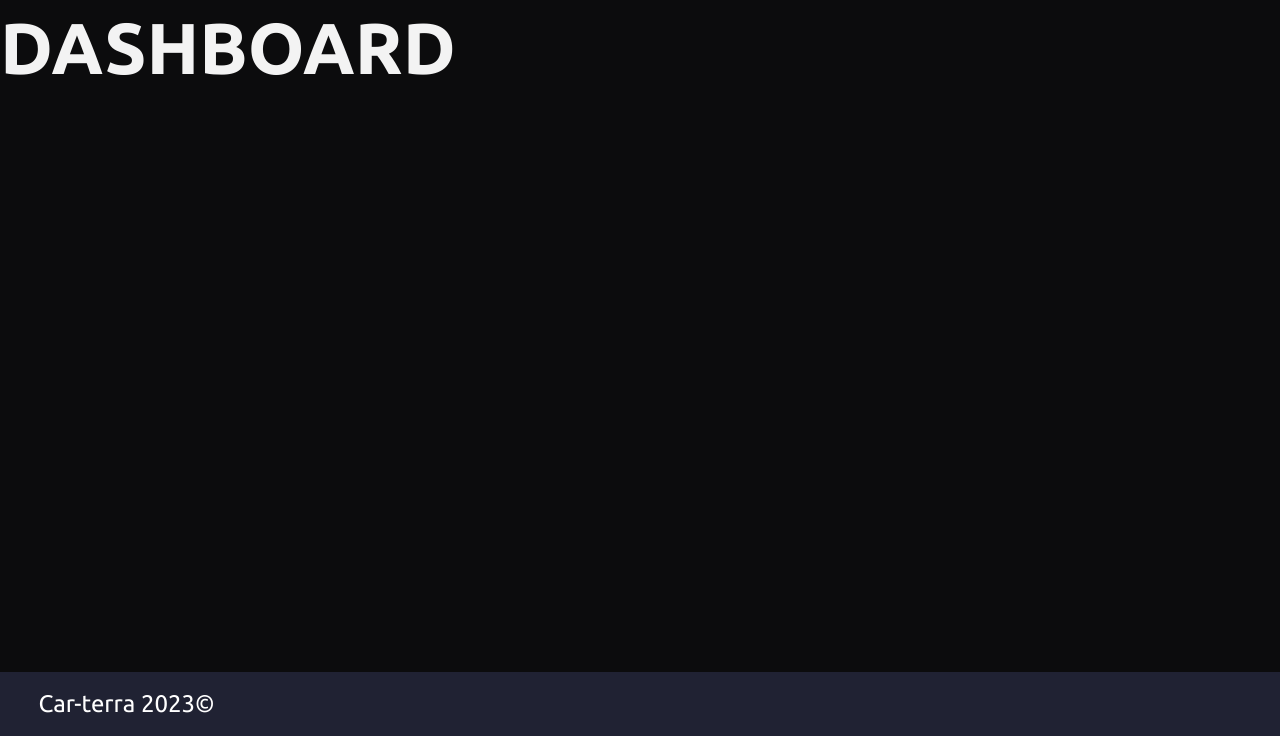
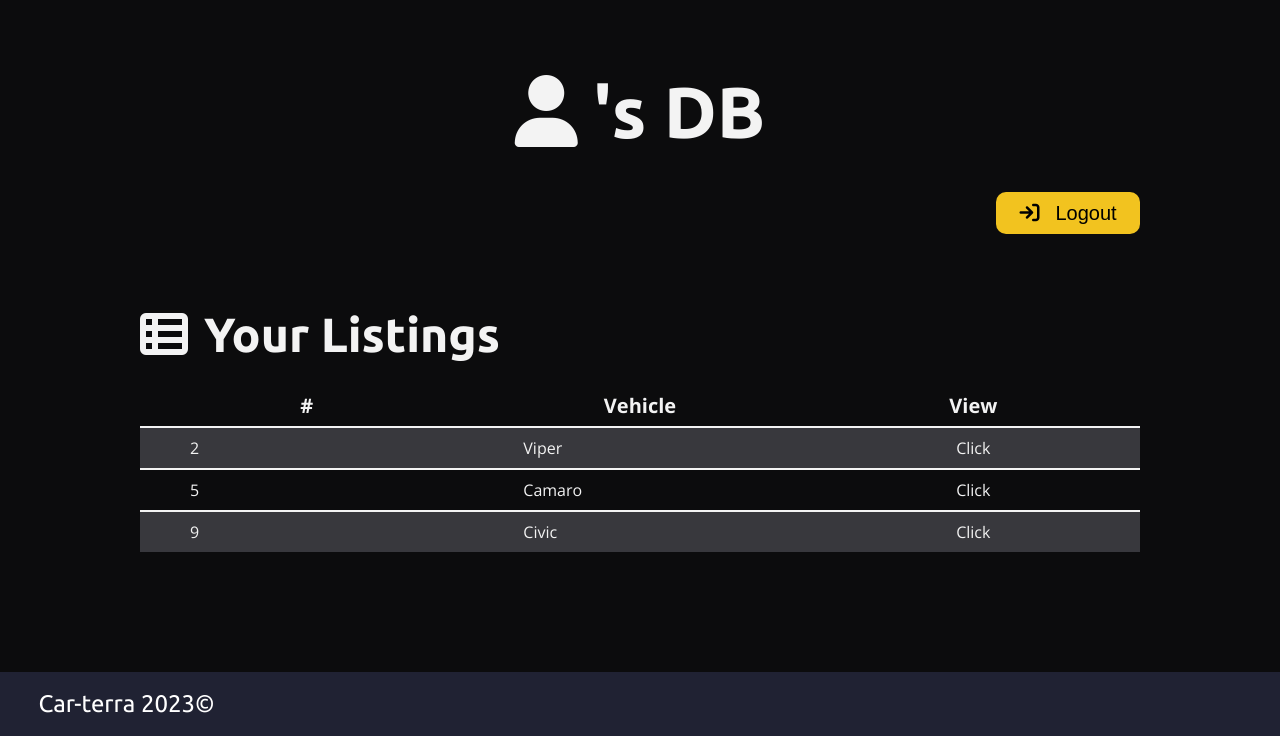
Before and after one commit to jag6/Car-terra, a Django app: page /accounts/dashboard in a window 1280 px wide. Shown: the part 64-800 px from the top of the page. Run offline with Django 4.2, Linux system fonts and the light colour scheme.

Commit message:
login, logout, dboard

```diff
--- a/accounts/forms.py
+++ b/accounts/forms.py
@@ -60,3 +60,8 @@
             self.add_error('password', 'Password must be at least 8 characters long')
 
         return self.cleaned_data
+
+
+class LoginForm(forms.Form):
+    username = forms.CharField()
+    password = forms.CharField()
--- a/accounts/views.py
+++ b/accounts/views.py
@@ -1,20 +1,20 @@
 from django.shortcuts import render, redirect
-from django.contrib import messages
+from django.contrib import messages, auth
 from django.contrib.auth.models import User
-from . forms import RegisterForm
+from . forms import RegisterForm, LoginForm
 
 def register(request):
     if request.method == 'POST':
-        #sanitize form and register user
         form = RegisterForm(request.POST)
         if form.is_valid():
-            #register user
+            #sanitize form and register user
             user = User.objects.create_user(first_name=form.cleaned_data['first_name'], last_name=form.cleaned_data['last_name'], username=form.cleaned_data['username'], email=form.cleaned_data['email'], password=form.cleaned_data['password'])
             user.save()
             #success message and redirect
             messages.success(request, 'Registration successful. Please log in')
             return redirect('login')
         else:
+            #output any errors
             form.errors
             return render(request, 'accounts/register.html', { 'form': form })
 
@@ -24,13 +24,30 @@
 
 def login(request):
     if request.method == 'POST':
-        #login user
-        return
+        form = LoginForm(request.POST)
+        if form.is_valid():
+            #sanitize form and validate user
+            user = auth.authenticate(username=form.cleaned_data['username'], password=form.cleaned_data['password'])
+            if user is None:
+                messages.error(request, 'Invalid credentials, please try again')
+                return render(request, 'accounts/login.html', { 'form': form })
+            else:
+                #success message and redirect
+                auth.login(request, user)
+                messages.success(request, 'You are now logged in')
+                return redirect('dashboard')
+        else:
+            messages.error(request, 'Invalid credentials, please try again')
+            return render(request, 'accounts/login.html', { 'form': form })
     else:
+        form = LoginForm(request.POST)
         return render(request, 'accounts/login.html')
 
 def logout(request):
-    return redirect(request, 'index')
+    if request.method == 'POST':
+        auth.logout(request)
+        messages.success(request, 'Logout Successful')
+        return redirect('login')
 
 def dashboard(request):
     return render(request, 'accounts/dashboard.html')
--- a/listings/views.py
+++ b/listings/views.py
@@ -1,6 +1,6 @@
 from django.shortcuts import render, get_object_or_404
 from . models import Listing
-from .options import price_options, state_options
+from . options import price_options, state_options
 
 #listings page
 def index(request):
--- a/static/css/accounts.css
+++ b/static/css/accounts.css
@@ -1,3 +1,4 @@
+/*REGISTER + LOGIN*/
 .loginreg-form {
     max-width: 600px;
     margin: 0 auto;
@@ -19,9 +20,122 @@
     margin-right: 1rem;
 }
 
+/*DASHBOARD*/
+
+.dashboard i {
+    margin-right: 1rem;
+}
+
+.logout-btn {
+    display: flex;
+    margin: 0 auto;
+    max-width: 1000px;
+    justify-content: right;
+}
+
+.logout-btn button {
+    text-align: center;
+    font-size: 20px;
+    line-height: 40px;
+    border-radius: 10px;
+    width: 144px;
+}
+
+.user-listings-container {
+    padding: 0 5%;
+}
+
+.user-listings-container section:first-of-type {
+    max-width: 1000px;
+    display: flex;
+    margin: 4rem auto 1rem auto;
+    justify-content: left;
+}
+
+.user-listings {
+    display: flex;
+    margin: 0 auto;
+    margin-bottom: 4rem;
+    justify-content: center;
+    max-width: 1000px;
+}
+
+.user-listings table {
+    width: 100%;
+    display: flex;
+    margin: 0 auto;
+    justify-content: center;
+    border-collapse: collapse;
+}
+
+.user-listings table th, .user-listings table td {
+    width: calc(1000px / 3);
+}
+
+.user-listings table tr {
+    border-top: 2px solid;
+}
+
+.user-listings table tr:nth-child(1) {
+    border-top: none;
+}
+
+.user-listings table th {
+    font-weight: 700;
+    font-family: 'Open Sans', sans-serif;
+    font-size: 20px;
+    line-height: 40px;
+}
+
+.user-listings table td {
+    font-family: 'Open Sans', sans-serif;
+    font-size: 16px;
+    line-height: 24px;
+    height: 40px;
+    padding: .5rem 0;
+}
+
+.user-listings table td a {
+    border-bottom: 2px transparent;
+}
+
+.user-listings table td a:hover {
+    border-bottom: 2px solid;
+    transition: .3s ease-in-out;
+}
+
+.user-listings table td:nth-child(1), .user-listings table td:nth-child(2) {
+    padding-left: 5%;
+}
+
+.user-listings table td:nth-child(3) {
+    display: flex;
+    margin: 0 auto;
+    justify-content: center;
+}
+
+@media (width <= 1100px) {
+    .logout-btn {
+        margin-right: 5%;
+    }
+}
+
 @media (width <= 600px) {
     .loginreg-form {
         margin: 2rem 5% 0 5%;
         padding: 2rem 5% 2rem 5%;
     }
+
+    .dashboard h1 {
+        font-size: 56px;
+    }
+
+    .user-listings-container section:first-of-type h2 {
+        font-size: 32px;
+        line-height: 64px;
+    }
+
+    .user-listings table th, .user-listings table td {
+        max-width: calc(576px / 3);
+    }
 }
--- a/static/css/color-switch.css
+++ b/static/css/color-switch.css
@@ -1,5 +1,4 @@
 :root:not(.light) {
-    /*BASE*/
     --background-color: #0c0c0d;
     --header-color: #174966;
     --footer-color: #202233;
@@ -50,6 +49,7 @@
     0 100px 80px rgba(0, 0, 0, 0.12);
     --secondary-font-color: rgba(226, 232, 240, 1);
 }
+
 
 /*ADMIN*/
 
@@ -128,6 +128,7 @@
     background-color: var(--blue);
 }
 
+
 /*LISTING*/
 
 .back-to-listings button {
@@ -141,6 +142,7 @@
 .make-inquiry-btn button {
     background-color: var(--green);
 }
+
 
 /*BLOG*/
 
@@ -176,10 +178,20 @@
     background-color: var(--green);
 }
 
+
 /*ACCOUNTS*/
+
 .loginreg-form {
     background-color: var(--component1-color);
     box-shadow: var(--box-shadow);
+}
+
+.logout-btn button {
+    background-color: var(--yellow);
+}
+
+.user-listings table tr:nth-child(even) {
+    background-color: var(--component1-color);
 }
 
 
@@ -214,7 +226,6 @@
 }
 
 
-
 @media (width <= 576px) {
     .banner-form {
         background-color: var(--banner-form);
--- a/static/css/listings.css
+++ b/static/css/listings.css
@@ -292,19 +292,16 @@
 /*INQUIRY MODAL*/
 
 .inquiry-form {
-    position: fixed;
-    top: 10%;
-    left: 0;
-    right: 0;
-    max-width: 600px;
-    height: auto;
-    margin: 0 auto;
+    width: 600px;
+    max-height: 600px;
+    margin: 5% auto 2rem;
     justify-content: center;
     animation-name: modalSlideUp;
     animation-duration: .7s;
     padding: 1rem 2%;
     border-radius: 10px;
     overflow-y: auto;
+    position: relative;
 }
 
 @keyframes modalSlideUp {
@@ -317,6 +314,7 @@
 }
 
 .inquiry-form .close-modal {
+    position: absolute;
     top: 1rem;
     right: 1rem;
     font-size: 24px;
@@ -349,6 +347,7 @@
     }
 
     .inquiry-form {
-        margin: 0 5%;
+        margin: 5% 5% 5% 2rem;
+        padding: 1rem 5%;
     }
 }
--- a/templates/accounts/dashboard.html
+++ b/templates/accounts/dashboard.html
@@ -19,9 +19,45 @@
 
 {% block content %}
 
-<main class="main">
-    <section>
-        <h1>DASHBOARD</h1>
+<main class="dashboard">
+    <section class="margin-top-4 margin-bottom-2 text-align padding-5">
+        <h1><i class="fa fa-user"></i>{{ user.username }}'s DB</h1>
+    </section>
+    {% include 'components/messages.html' %}
+    <div class="logout-btn">
+        <form action="{% url 'logout' %}" method="post" id="logout">
+            {% csrf_token %}
+            <button class=" opacity-8" type="submit"><i class="fa fa-sign-in"></i>Logout</button>
+        </form>
+    </div>
+    <section class="user-listings-container">
+        <section>
+            <h2><i class="fa-solid fa-table-list"></i>Your Listings</h2>
+        </section>
+        <section class="user-listings">
+            <table>
+                <tr>
+                    <th>#</th>
+                    <th>Vehicle</th>
+                    <th>View</th>
+                </tr>
+                <tr>
+                    <td>2</td>
+                    <td>Viper</td>
+                    <td><a href="">Click</a></td>
+                </tr>
+                <tr>
+                    <td>5</td>
+                    <td>Camaro</td>
+                    <td><a href="">Click</a></td>
+                </tr>
+                <tr>
+                    <td>9</td>
+                    <td>Civic</td>
+                    <td><a href="">Click</a></td>
+                </tr>
+            </table>
+        </section>
     </section>
 </main>
 
--- a/templates/accounts/login.html
+++ b/templates/accounts/login.html
@@ -29,11 +29,11 @@
             {% csrf_token %}
             <div class="form-group-column">
                 <label for="username">Username</label>
-                <input type="text" name="username" id="username"value="{{ values.username }}">
+                <input type="text" name="username" id="username"value="{{ username }}">
             </div>
             <div class="form-group-column">
                 <label for="password">Password</label>
-                <input type="password" name="password" id="password"value="{{ values.password }}">
+                <input type="password" name="password" id="password"value="{{ password }}">
             </div>
             <div class="form-btn margin-top-1">
                 <button type="submit" class="green opacity-8">SUBMIT</button>
--- a/templates/components/messages.html
+++ b/templates/components/messages.html
@@ -5,7 +5,6 @@
                 {% if message.level == DEFAULT_MESSAGE_LEVELS.ERROR %}
                     Error:
                 {% elif message.level == DEFAULT_MESSAGE_LEVELS.SUCCESS %}
-                    Success:
                 {% endif %}
             </p>
             <p>{{ message }}</p>
--- a/templates/components/nav2.html
+++ b/templates/components/nav2.html
@@ -1,5 +1,10 @@
 <div class="user-links" id="user-links">
     <ul>
+        {% if user.is_authenticated %}
+            <li>
+                <a href="{% url 'dashboard' %}">DASHBOARD</a>
+            </li>
+        {% else %}
             <li>
                 <i class="fa fa-user"></i>
                 <a href="{% url 'login' %}">LOGIN</a>
@@ -8,6 +13,7 @@
                 <i class="fa fa-sign-in"></i>
                 <a href="{% url 'register' %}">REGISTER</a>
             </li>
+        {% endif %}
     </ul>
 </div>
 <div class="header-contact-links">
```
Also changed, not shown: static/css/header-nav-footer.css (+23 -9 lines), templates/listings/listing.html (+28 -8 lines). Lines whose indentation alone changed are shown as unchanged.
